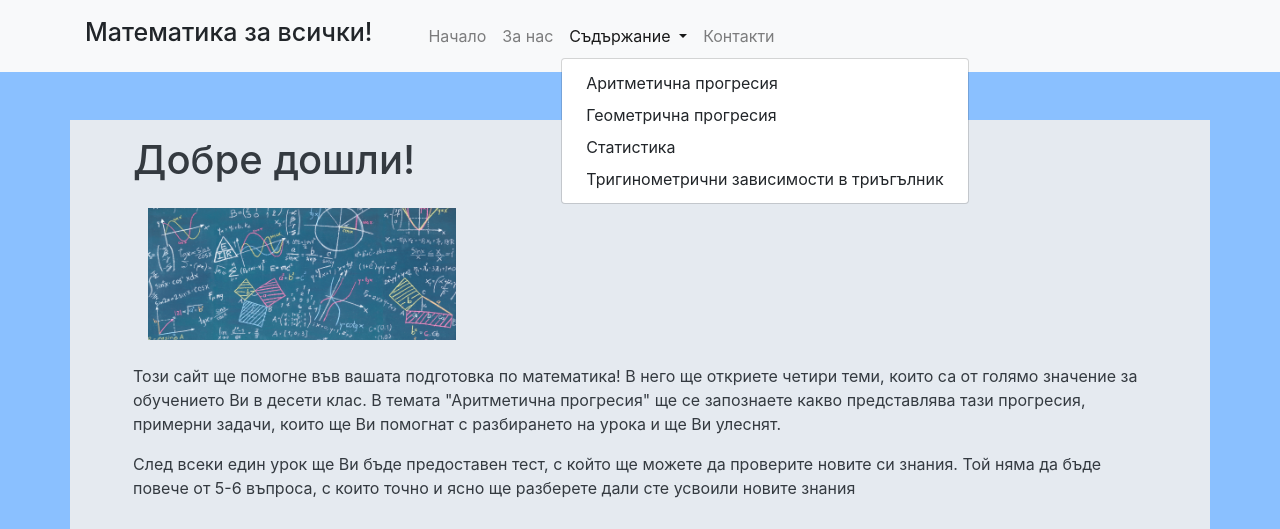
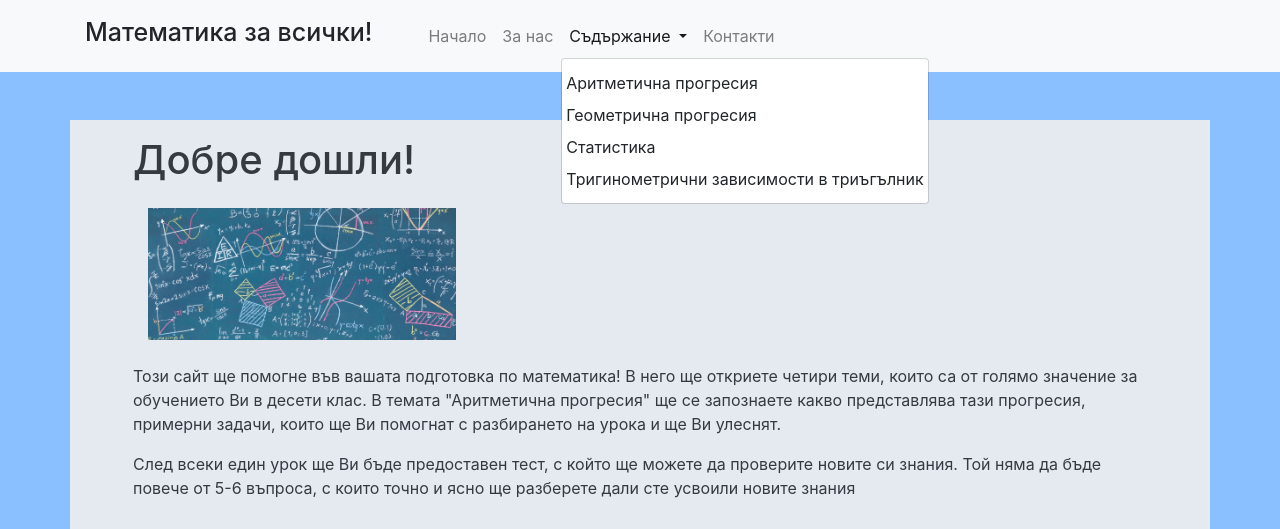
Before and after one commit to ShadowXLEGEND4/MathCourseProject, a plain HTML site: page index.html in a window 1280 px wide. Both pictures are taken after a click on the button "Съдържание". Shown: the top 529 px of the page. Drawn offline with nearby package versions, Linux system fonts and the light colour scheme.

Commit message:
направих нещо но нищо конкретно

```diff
--- a/css/style.css
+++ b/css/style.css
@@ -7,7 +7,6 @@ body{
     min-height: 90vh;
     background-color: #e5eaf0;
 }
-
 #header-nav{
     color: black;
 }
--- a/index.html
+++ b/index.html
@@ -36,10 +36,10 @@
                 Съдържание
               </a>
               <div class="dropdown-menu" aria-labelledby="navbarDropdown">
-                <a class="dropdown-item" href="#">Аритметична прогресия</a>
-                <a class="dropdown-item" href="#">Геометрична прогресия</a>
-                <a class="dropdown-item" href="#">Статистика</a>
-                <a class="dropdown-item" href="#">Тригинометрични зависимости в триъгълник</a>
+                <a class="dropdown-item px-1" href="#">Аритметична прогресия</a>
+                <a class="dropdown-item px-1" href="#">Геометрична прогресия</a>
+                <a class="dropdown-item px-1" href="#">Статистика</a>
+                <a class="dropdown-item px-1" href="#">Тригинометрични зависимости в триъгълник</a>
               </div>
             </li>
             <li class="nav-item">
@@ -50,7 +50,7 @@
       </div>
     </nav>
   </header>
-  <main id="main" class="container text-dark">
+  <main id="main" class="container text-dark pb-3">
     <section class="container px-5 py-3">
       <h1>Добре дошли!</h1>
       <div class="image my-4 col-12 col-md-4">
@@ -65,7 +65,7 @@
         Той няма да бъде повече от 5-6 въпроса, с които точно и ясно ще разберете дали сте усвоили новите знания
       </p>
     </section>
-    <section class="bg-light  container-fluid">
+    <section class="bg-light container-fluid">
       <h2>Съдържание</h2>
       <div class="row justify-content-center">
         <div class="col-md-6 col-lg-3">
```
Also changed, not shown: images/статистики.jpg.
